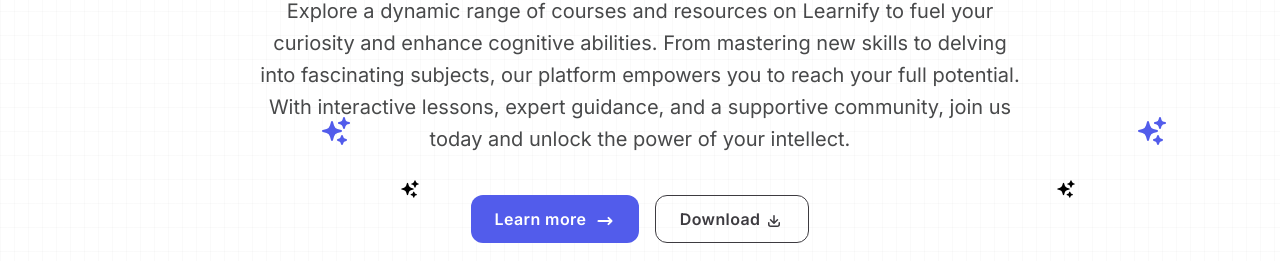
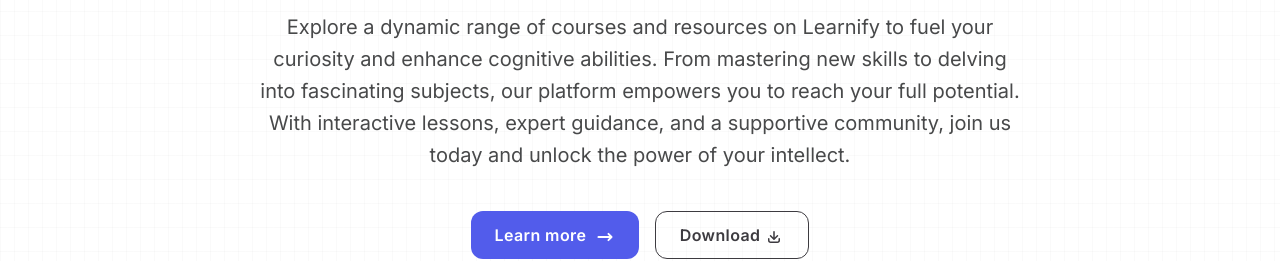
Before and after one commit to gihanchamila/learnify, a React (Vite) app: page / in a window 1280 px wide. Shown: the part 349-610 px from the top of the page. Built offline with nearby package versions, Linux system fonts and the light colour scheme.

Commit message:
Hide Stars in Hero section

```diff
--- a/src/assets/Design/Stars.jsx
+++ b/src/assets/Design/Stars.jsx
@@ -14,26 +14,26 @@
   return (
     <MouseParallax strength={0.14} parallaxContainerRef={parallaxRef}>
         <div className='absolute'>
-            <div className={`absolute top-[18rem] left-[20rem] origin-top ${mounted ? "translate-y-0 opacity-100" : "translate-y-10 opacity-0"}`}>
-                <svg xmlns="http://www.w3.org/2000/svg" viewBox="0 0 24 24" fill="currentColor" className="stars w-[2rem] h-[2rem] text-s-10">
+            <div className={`absolute top-[18rem] left-[20rem] origin-top ${mounted ? "translate-y-0 opacity-100 sm:opacity-0" : "translate-y-10 opacity-0"}`}>
+                <svg xmlns="http://www.w3.org/2000/svg" viewBox="0 0 24 24" fill="currentColor" className="stars sm:opacity-0 w-[2rem] h-[2rem] text-s-10">
                     <path fillRule="evenodd" d="M9 4.5a.75.75 0 0 1 .721.544l.813 2.846a3.75 3.75 0 0 0 2.576 2.576l2.846.813a.75.75 0 0 1 0 1.442l-2.846.813a3.75 3.75 0 0 0-2.576 2.576l-.813 2.846a.75.75 0 0 1-1.442 0l-.813-2.846a3.75 3.75 0 0 0-2.576-2.576l-2.846-.813a.75.75 0 0 1 0-1.442l2.846-.813A3.75 3.75 0 0 0 7.466 7.89l.813-2.846A.75.75 0 0 1 9 4.5ZM18 1.5a.75.75 0 0 1 .728.568l.258 1.036c.236.94.97 1.674 1.91 1.91l1.036.258a.75.75 0 0 1 0 1.456l-1.036.258c-.94.236-1.674.97-1.91 1.91l-.258 1.036a.75.75 0 0 1-1.456 0l-.258-1.036a2.625 2.625 0 0 0-1.91-1.91l-1.036-.258a.75.75 0 0 1 0-1.456l1.036-.258a2.625 2.625 0 0 0 1.91-1.91l.258-1.036A.75.75 0 0 1 18 1.5ZM16.5 15a.75.75 0 0 1 .712.513l.394 1.183c.15.447.5.799.948.948l1.183.395a.75.75 0 0 1 0 1.422l-1.183.395c-.447.15-.799.5-.948.948l-.395 1.183a.75.75 0 0 1-1.422 0l-.395-1.183a1.5 1.5 0 0 0-.948-.948l-1.183-.395a.75.75 0 0 1 0-1.422l1.183-.395c.447-.15.799-.5.948-.948l.395-1.183A.75.75 0 0 1 16.5 15Z" clipRule="evenodd" />
                 </svg>
             </div>
 
-            <div className={`absolute top-[22rem] left-[25rem] origin-top ${mounted ? "translate-y-0 opacity-100" : "translate-y-10 opacity-0"}`}>
-                <svg xmlns="http://www.w3.org/2000/svg" viewBox="0 0 24 24" fill="currentColor" className="stars">
+            <div className={`absolute top-[22rem] left-[25rem] origin-top ${mounted ? "translate-y-0 opacity-100 sm:opacity-0" : "translate-y-10 opacity-0"}`}>
+                <svg xmlns="http://www.w3.org/2000/svg" viewBox="0 0 24 24" fill="currentColor" className="stars sm:opacity-0">
                     <path fillRule="evenodd" d="M9 4.5a.75.75 0 0 1 .721.544l.813 2.846a3.75 3.75 0 0 0 2.576 2.576l2.846.813a.75.75 0 0 1 0 1.442l-2.846.813a3.75 3.75 0 0 0-2.576 2.576l-.813 2.846a.75.75 0 0 1-1.442 0l-.813-2.846a3.75 3.75 0 0 0-2.576-2.576l-2.846-.813a.75.75 0 0 1 0-1.442l2.846-.813A3.75 3.75 0 0 0 7.466 7.89l.813-2.846A.75.75 0 0 1 9 4.5ZM18 1.5a.75.75 0 0 1 .728.568l.258 1.036c.236.94.97 1.674 1.91 1.91l1.036.258a.75.75 0 0 1 0 1.456l-1.036.258c-.94.236-1.674.97-1.91 1.91l-.258 1.036a.75.75 0 0 1-1.456 0l-.258-1.036a2.625 2.625 0 0 0-1.91-1.91l-1.036-.258a.75.75 0 0 1 0-1.456l1.036-.258a2.625 2.625 0 0 0 1.91-1.91l.258-1.036A.75.75 0 0 1 18 1.5ZM16.5 15a.75.75 0 0 1 .712.513l.394 1.183c.15.447.5.799.948.948l1.183.395a.75.75 0 0 1 0 1.422l-1.183.395c-.447.15-.799.5-.948.948l-.395 1.183a.75.75 0 0 1-1.422 0l-.395-1.183a1.5 1.5 0 0 0-.948-.948l-1.183-.395a.75.75 0 0 1 0-1.422l1.183-.395c.447-.15.799-.5.948-.948l.395-1.183A.75.75 0 0 1 16.5 15Z" clipRule="evenodd" />
                 </svg>
             </div>
 
-            <div className={`absolute top-[18rem] left-[71rem] origin-bottom ${mounted ? "translate-y-0 opacity-100" : "translate-y-10 opacity-0"}`}>
-                <svg xmlns="http://www.w3.org/2000/svg" viewBox="0 0 24 24" fill="currentColor" className="stars w-[2rem] h-[2rem] text-s-10">
+            <div className={`absolute top-[18rem] left-[71rem] origin-bottom ${mounted ? "translate-y-0 opacity-100 sm:opacity-0" : "translate-y-10 opacity-0"}`}>
+                <svg xmlns="http://www.w3.org/2000/svg" viewBox="0 0 24 24" fill="currentColor" className="stars sm:opacity-0 w-[2rem] h-[2rem] text-s-10">
                     <path fillRule="evenodd" d="M9 4.5a.75.75 0 0 1 .721.544l.813 2.846a3.75 3.75 0 0 0 2.576 2.576l2.846.813a.75.75 0 0 1 0 1.442l-2.846.813a3.75 3.75 0 0 0-2.576 2.576l-.813 2.846a.75.75 0 0 1-1.442 0l-.813-2.846a3.75 3.75 0 0 0-2.576-2.576l-2.846-.813a.75.75 0 0 1 0-1.442l2.846-.813A3.75 3.75 0 0 0 7.466 7.89l.813-2.846A.75.75 0 0 1 9 4.5ZM18 1.5a.75.75 0 0 1 .728.568l.258 1.036c.236.94.97 1.674 1.91 1.91l1.036.258a.75.75 0 0 1 0 1.456l-1.036.258c-.94.236-1.674.97-1.91 1.91l-.258 1.036a.75.75 0 0 1-1.456 0l-.258-1.036a2.625 2.625 0 0 0-1.91-1.91l-1.036-.258a.75.75 0 0 1 0-1.456l1.036-.258a2.625 2.625 0 0 0 1.91-1.91l.258-1.036A.75.75 0 0 1 18 1.5ZM16.5 15a.75.75 0 0 1 .712.513l.394 1.183c.15.447.5.799.948.948l1.183.395a.75.75 0 0 1 0 1.422l-1.183.395c-.447.15-.799.5-.948.948l-.395 1.183a.75.75 0 0 1-1.422 0l-.395-1.183a1.5 1.5 0 0 0-.948-.948l-1.183-.395a.75.75 0 0 1 0-1.422l1.183-.395c.447-.15.799-.5.948-.948l.395-1.183A.75.75 0 0 1 16.5 15Z" clipRule="evenodd" />
                 </svg>
             </div>
 
-            <div className={`absolute top-[22rem] left-[66rem] origin-top ${mounted ? "translate-y-0 opacity-100" : "translate-y-10 opacity-0"}`}>
-                <svg xmlns="http://www.w3.org/2000/svg" viewBox="0 0 24 24" fill="currentColor" className="stars ">
+            <div className={`absolute top-[22rem] left-[66rem] origin-top ${mounted ? "translate-y-0 opacity-100 sm:opacity-0" : "translate-y-10 opacity-0"}`}>
+                <svg xmlns="http://www.w3.org/2000/svg" viewBox="0 0 24 24" fill="currentColor" className="stars sm:opacity-0">
                     <path fillRule="evenodd" d="M9 4.5a.75.75 0 0 1 .721.544l.813 2.846a3.75 3.75 0 0 0 2.576 2.576l2.846.813a.75.75 0 0 1 0 1.442l-2.846.813a3.75 3.75 0 0 0-2.576 2.576l-.813 2.846a.75.75 0 0 1-1.442 0l-.813-2.846a3.75 3.75 0 0 0-2.576-2.576l-2.846-.813a.75.75 0 0 1 0-1.442l2.846-.813A3.75 3.75 0 0 0 7.466 7.89l.813-2.846A.75.75 0 0 1 9 4.5ZM18 1.5a.75.75 0 0 1 .728.568l.258 1.036c.236.94.97 1.674 1.91 1.91l1.036.258a.75.75 0 0 1 0 1.456l-1.036.258c-.94.236-1.674.97-1.91 1.91l-.258 1.036a.75.75 0 0 1-1.456 0l-.258-1.036a2.625 2.625 0 0 0-1.91-1.91l-1.036-.258a.75.75 0 0 1 0-1.456l1.036-.258a2.625 2.625 0 0 0 1.91-1.91l.258-1.036A.75.75 0 0 1 18 1.5ZM16.5 15a.75.75 0 0 1 .712.513l.394 1.183c.15.447.5.799.948.948l1.183.395a.75.75 0 0 1 0 1.422l-1.183.395c-.447.15-.799.5-.948.948l-.395 1.183a.75.75 0 0 1-1.422 0l-.395-1.183a1.5 1.5 0 0 0-.948-.948l-1.183-.395a.75.75 0 0 1 0-1.422l1.183-.395c.447-.15.799-.5.948-.948l.395-1.183A.75.75 0 0 1 16.5 15Z" clipRule="evenodd" />
                 </svg>
             </div>
--- a/src/components/Header.jsx
+++ b/src/components/Header.jsx
@@ -21,22 +21,13 @@
     }
   }
 
-  const handleClick = (url) => {
+  const handleClick = () => {
     if (!openNavigation) return
 
     enablePageScroll()
     setOpenNavigation(false)
 
-    const id = url.substring(1); // Removing the '#' character
-    const element = document.getElementById(id);
-    if (element) {
-      element.scrollIntoView({ behavior: 'smooth' });
-    }
-
   }
-
-
-
 
   return (
     <div className={`fixed w-full top-0 left-0 z-50 lg:border-b bg-white lg:border-p-10 lg:backdrop-blur-sm ${openNavigation ? "" :  "backdrop-blur-sm sm:bg-white"}`}>
@@ -47,7 +38,7 @@
               <img src={White} width={30} height={30} />
             </a>
             {navigation.map((item) => (
-              <a key={item.id} href={item.url} onClick={handleClick(item.url)}  className={`block relative font-code  uppercase text-p-8 transition-colors hover:text-p-10 px-6 py-6 md:py-8 lg:-mr-0.25 lg:text-xs sm:text-xs lg:font-semibold ${item.url === pathname.hash ? "z-20 lg:text-p-10" : "lg:text-p-10/80"} lg:leading-5 lg:hover:text-p-10 xl:px-12`}>
+              <a key={item.id} href={item.url} onClick={handleClick}  className={`block relative font-code uppercase text-p-8 transition-colors hover:text-p-10 px-6 py-6 md:py-8 lg:-mr-0.25 lg:text-xs sm:text-xs lg:font-semibold ${item.url === pathname.hash ? "z-20 lg:text-p-10" : "lg:text-p-10/80"} lg:leading-5 lg:hover:text-p-10 xl:px-12`}>
                 {item.title}
               </a>
             ))}
--- a/src/components/Hero.jsx
+++ b/src/components/Hero.jsx
@@ -9,8 +9,8 @@
   const parallaxRef = useRef(null)
 
   return (
-    <Section id={`hero`} className={`pt-[11rem] -mt-[5.25rem]`} customPadding={true} >
-      <Stars />
+    <Section id={`hero`} className={`pt-[12rem] -mt-[5.25rem]`} customPadding={true} >
+      {/*<Stars className='sm:opacity-0 lg:visible' /> */}
       <div className='container relative' ref={parallaxRef}>
         <div className=' justify-start relative z-1 max-w-[60rem] mx-auto text-center '>
           <h1 className="h1 mb-6 ">Ignite Your Intelligence with Learnify</h1>
--- /dev/null
+++ b/src/components/TextReveal.jsx
@@ -0,0 +1,28 @@
+import React from 'react';
+import { motion, useAnimation } from 'framer-motion';
+import { useEffect } from 'react';
+
+const TextReveal = ({ text }) => {
+  const controls = useAnimation();
+
+    useEffect(() => {
+        controls.start('visible');
+    }, []);
+
+
+  const variants = {
+    hidden: { opacity: 0, x: '-100%' },
+    visible: { opacity: 1, x: 0, transition: { duration: 0.6, ease: 'easeInOut' } },
+  };
+
+
+  return (
+    <div style={{ overflow: 'hidden', position: 'relative', display: 'inline-block' }}>
+      <motion.div initial="hidden" animate={controls} variants={variants}>
+        {text}
+      </motion.div>
+    </div>
+  );
+};
+
+export default TextReveal;
--- a/tailwind.config.js
+++ b/tailwind.config.js
@@ -61,7 +61,7 @@
       },
 
       ".stars": {
-        "@apply w-5 h-5":
+        "@apply w-5 h-5 sm:opacity-0":
         {},
     },
 
```
